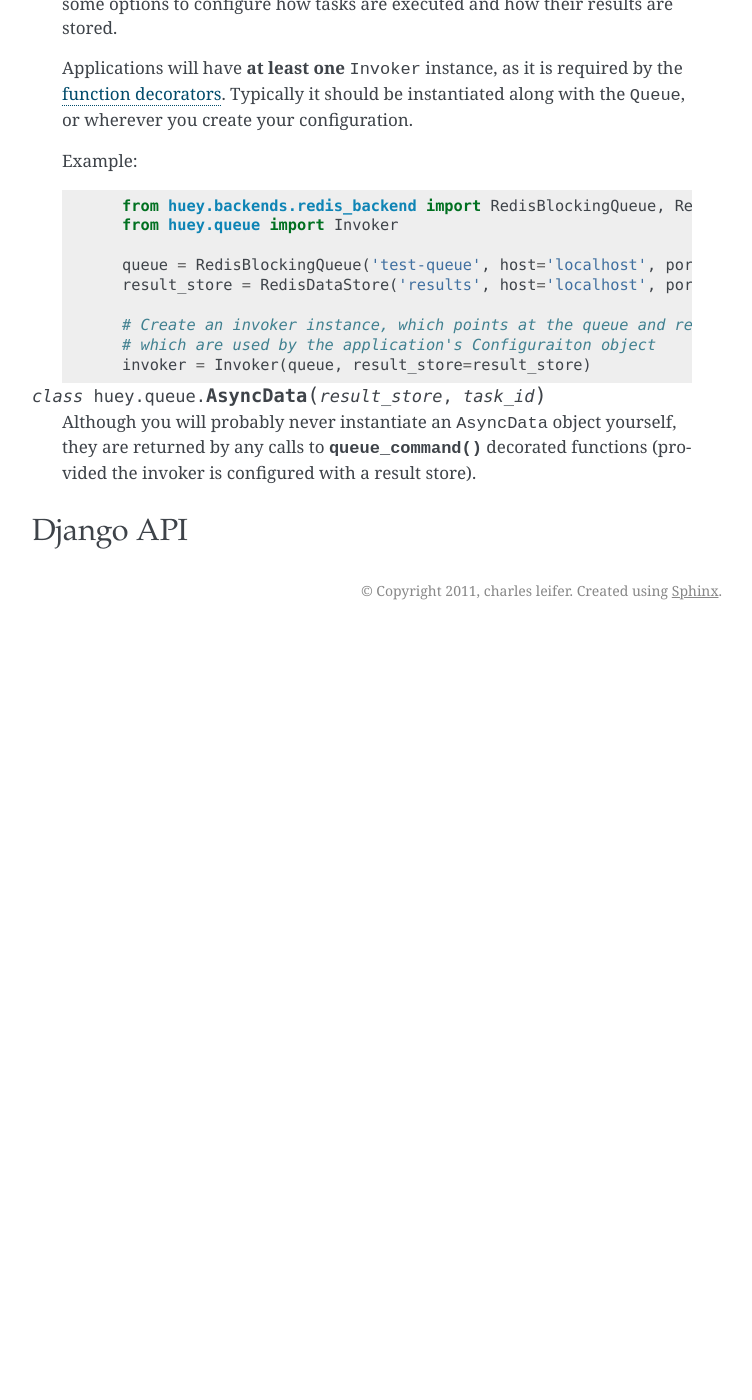
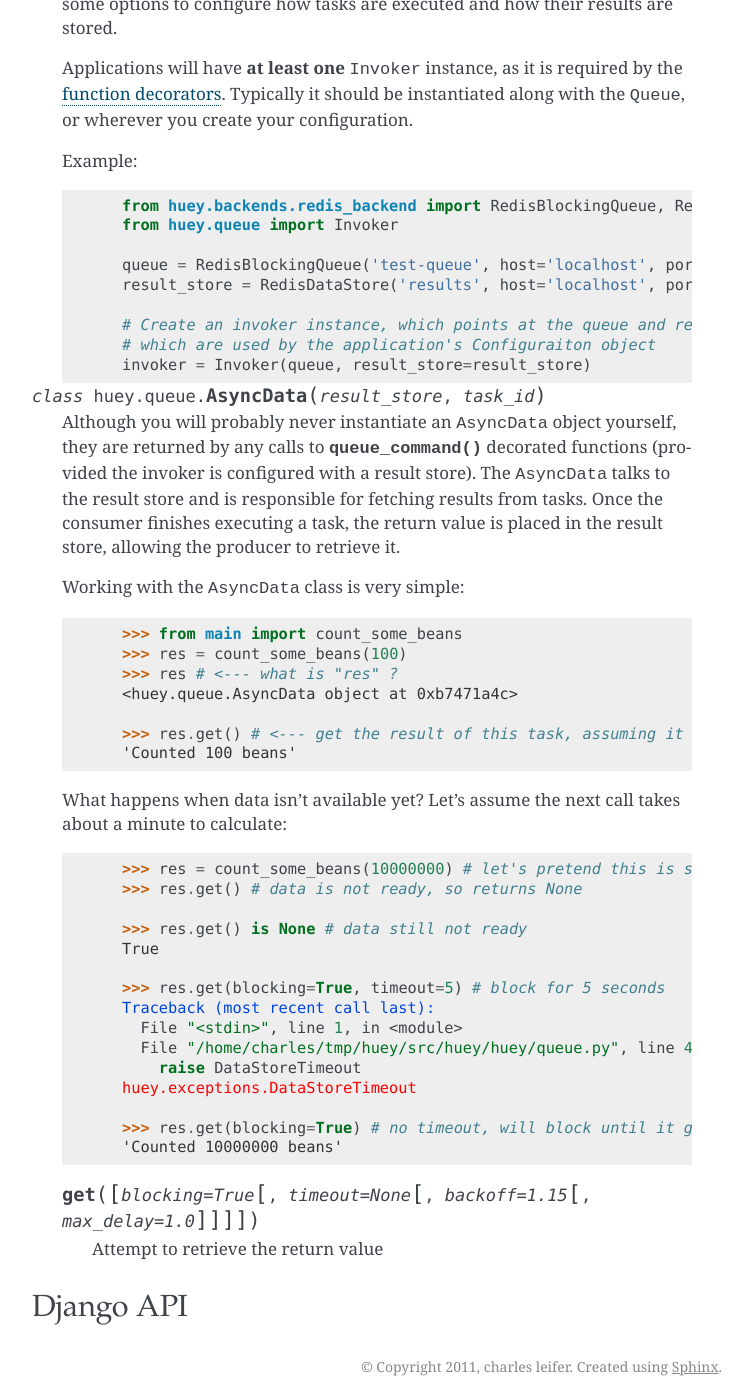
Before and after one commit to coleifer/huey, a Sphinx documentation site: the page built from docs/api.rst, in a window 1280 px wide and 1400 px high, scrolled down 4019 px. Shown: the whole window, without its empty margins (388-1140 px from the left). Built offline with Sphinx 7.4.7, drawn with Linux system fonts in a browser that asks for light colours; before the commit the page ends 4649 px from its top, so only the background shows below that.

Commit message:
Added some info on the asyndata obj

```diff
--- a/docs/api.rst
+++ b/docs/api.rst
@@ -208,7 +208,47 @@ The Invoker and AsyncData classes
 
     Although you will probably never instantiate an ``AsyncData`` object yourself,
     they are returned by any calls to :py:func:`queue_command` decorated functions
-    (provided the invoker is configured with a result store).
+    (provided the invoker is configured with a result store).  The ``AsyncData``
+    talks to the result store and is responsible for fetching results from tasks.
+    Once the consumer finishes executing a task, the return value is placed in the
+    result store, allowing the producer to retrieve it.
+
+    Working with the ``AsyncData`` class is very simple:
+
+    .. code-block:: python
+
+        >>> from main import count_some_beans
+        >>> res = count_some_beans(100)
+        >>> res # <--- what is "res" ?
+        <huey.queue.AsyncData object at 0xb7471a4c>
+
+        >>> res.get() # <--- get the result of this task, assuming it executed
+        'Counted 100 beans'
+
+    What happens when data isn't available yet?  Let's assume the next call takes
+    about a minute to calculate:
+
+    .. code-block:: python
+
+        >>> res = count_some_beans(10000000) # let's pretend this is slow
+        >>> res.get() # data is not ready, so returns None
+
+        >>> res.get() is None # data still not ready
+        True
+
+        >>> res.get(blocking=True, timeout=5) # block for 5 seconds
+        Traceback (most recent call last):
+          File "<stdin>", line 1, in <module>
+          File "/home/charles/tmp/huey/src/huey/huey/queue.py", line 46, in get
+            raise DataStoreTimeout
+        huey.exceptions.DataStoreTimeout
+
+        >>> res.get(blocking=True) # no timeout, will block until it gets data
+        'Counted 10000000 beans'
+
+    .. py:method:: get([blocking=True[, timeout=None[, backoff=1.15[, max_delay=1.0]]]])
+
+        Attempt to retrieve the return value
 
 .. _django-api:
 
```
